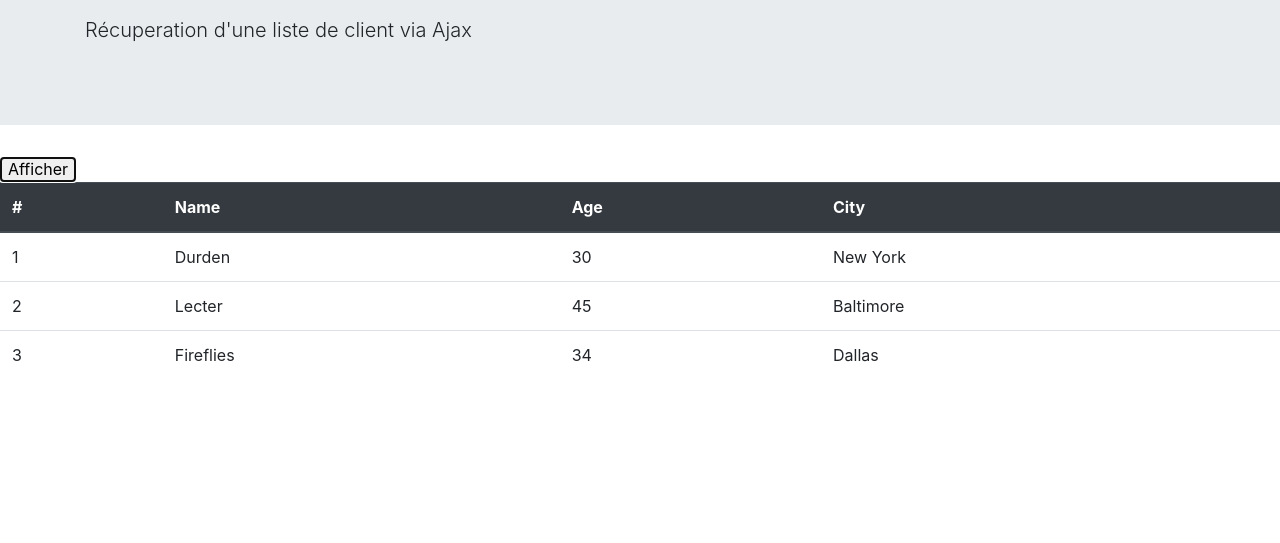
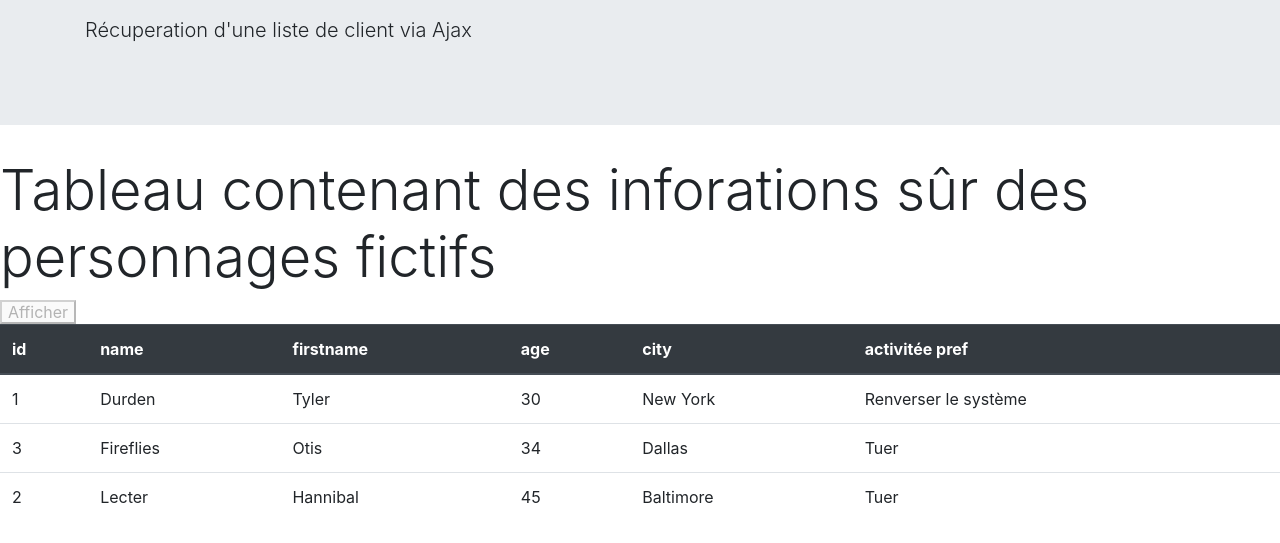
Before and after one commit to CollignonB/exoAjax, a website built with Parcel: page index.html in a window 1280 px wide. Both pictures are taken after a click on the button "Afficher". Shown: the part 191-734 px from the top of the page. Built offline with nearby package versions, Linux system fonts and the light colour scheme.

Commit message:
table+thead generate based on JSON file

```diff
--- a/customers.json
+++ b/customers.json
@@ -2,19 +2,25 @@
     {
         "id": 1,
         "name": "Durden" ,
+        "firstname":"Tyler",
         "age": 30,
-        "city": "New York"
+        "city": "New York",
+        "activitée pref": "Renverser le système"
+    },
+    {
+        "id": 3,
+        "name": "Fireflies" ,
+        "firstname":"Otis",
+        "age": 34,
+        "city": "Dallas" ,
+        "activitée pref": "Tuer"
     },
     {
         "id": 2,
         "name": "Lecter" ,
+        "firstname":"Hannibal",
         "age": 45,
-        "city": "Baltimore"
-    },
-    {
-        "id": 3,
-        "name": "Fireflies" ,
-        "age": 34,
-        "city": "Dallas"
+        "city": "Baltimore",
+        "activitée pref": "Tuer"
     }
 ]
--- a/index.html
+++ b/index.html
@@ -34,15 +34,11 @@
   </head>
 
   <main>
+    <h2 class="display-4">Tableau contenant des inforations sûr des personnages fictifs</h2>
     <button id="showCustomers">Afficher</button>
     <table class="table">
       <thead class="thead-dark">
-        <tr>
-          <th scope="col">#</th>
-          <th scope="col">Name</th>
-          <th scope="col">Age</th>
-          <th scope="col">City</th>
-        </tr>
+
       </thead>
     </table>
   </main>
--- a/js/main.js
+++ b/js/main.js
@@ -2,6 +2,11 @@ let showCustomers = document.getElementById("showCustomers");
 let httpRequest = new XMLHttpRequest();
 let t = document.getElementsByTagName("table")[0];
 let trs = t.getElementsByTagName("tr");
+let th = t.getElementsByTagName("thead")[0];
+let thRow = document.createElement("tr");
+
+th.classList.add("thead-dark");
+th.appendChild(thRow);
 
 
 showCustomers.addEventListener("click", function() {
@@ -21,28 +26,52 @@ showCustomers.addEventListener("click", function() {
     }
     httpRequest.open("GET", "customers.json", true);
     httpRequest.send();
+    this.disabled = true;
 })
 
 // permet d'afficher le contenu d'un fichier JSON dans un tableau html
 function addJSONData(httpRequestResponse){
-    let col = [];
-    //créer un tableau col avec la liste des index (clefs) du fichier JSON
-    for (let i = 0; i < httpRequestResponse.length; i++) {
-        for (let key in httpRequestResponse[i]) {
-            if (col.indexOf(key) === -1) {
-                col.push(key);
-            }
-        }
+
+    for (const key in httpRequestResponse[0]) {
+        let thCell = thRow.insertCell(-1);
+        thCell.outerHTML = "<th>"+ key+"</th>";
+        thCell.setAttribute("scope","col");
     }
-    // ajoute une ligne pour chaque éléments du fichier JSON
-    for (let i = 0; i < httpRequestResponse.length; i++) {
-
-        trs = t.insertRow(-1);//insertRow(-1) ajoute à la fin du tableau
+     // ajoute une ligne pour chaque éléments du fichier JSON
+    for (const user of httpRequestResponse) {
+        trs = t.insertRow(-1);
 
         // ajoute une cellule pour chaque données presente dans chaque éléments
-        for (let j = 0; j < col.length; j++) {
+        for (const key in user) {
             let tabCell = trs.insertCell(-1); //insertCell(-1) ajoute à la fin de la ligne
-            tabCell.innerHTML = httpRequestResponse[i][col[j]];
+            tabCell.innerText = user[key];
         }
     }
 }
+
+// ma version du code
+    // let col = [];
+    //créer un tableau col avec la liste des index (clefs) du fichier JSON
+    // for (let i = 0; i < httpRequestResponse.length; i++) {
+    //     for (let key in httpRequestResponse[i]) {
+    //         if (col.indexOf(key) === -1) {
+    //             col.push(key);
+    //         }
+    //     }
+    // }
+    // for (let i = 0; i< col.length; i++) {
+    //     let thCell = thRow.insertCell(-1);
+    //     thCell.outerHTML = "<th>"+ col[i]+"</th>";
+    //     thCell.setAttribute("scope","col");
+    // }
+// ajoute une ligne pour chaque éléments du fichier JSON
+    // for (let i = 0; i < httpRequestResponse.length; i++) {
+
+    //     trs = t.insertRow(-1);//insertRow(-1) ajoute à la fin du tableau
+
+    //     // ajoute une cellule pour chaque données presente dans chaque éléments
+    //     for (let j = 0; j < col.length; j++) {
+    //         let tabCell = trs.insertCell(-1); //insertCell(-1) ajoute à la fin de la ligne
+    //         tabCell.innerText = httpRequestResponse[i][col[j]];
+    //     }
+    // }
```
